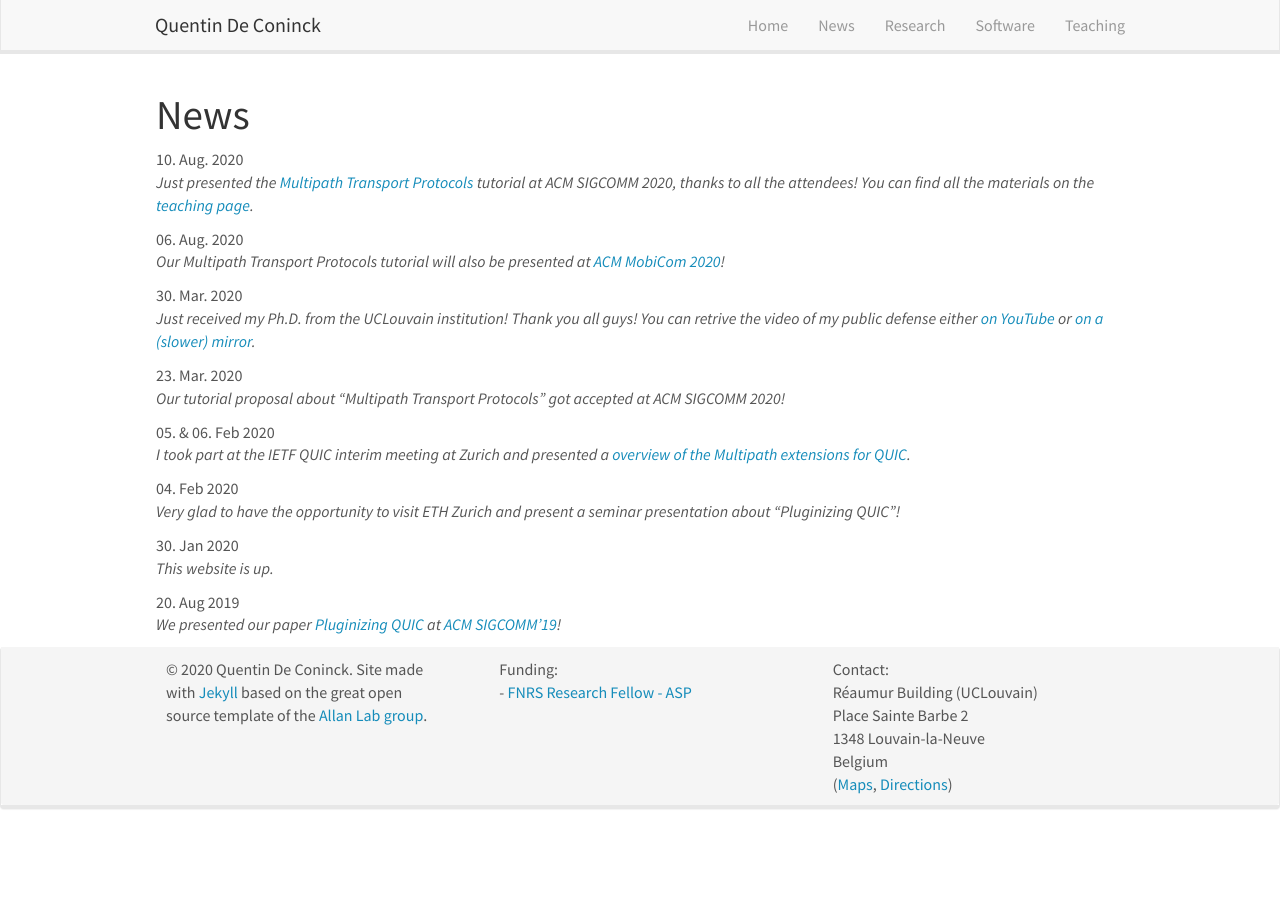
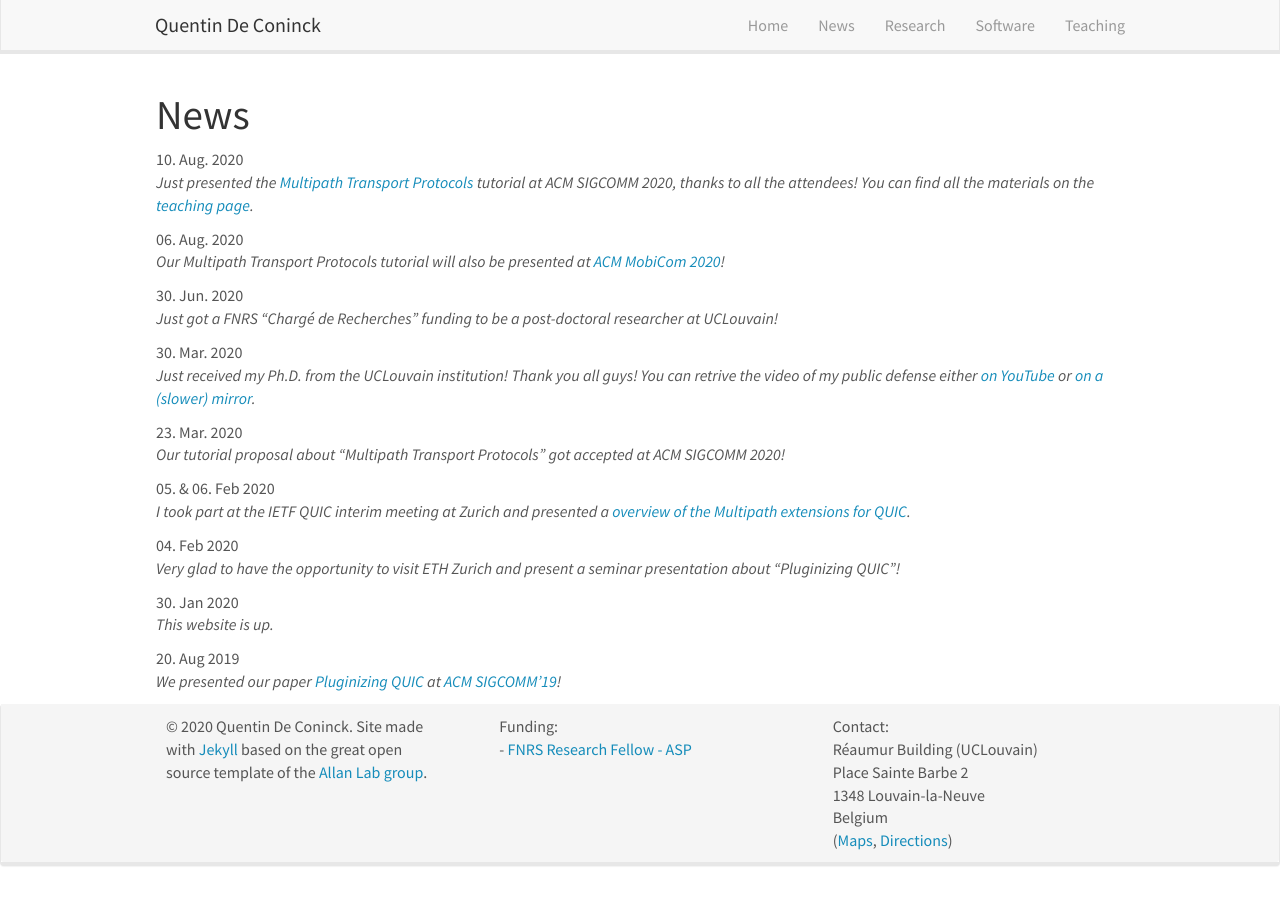
Before and after one commit to qdeconinck/qdeconinck.github.io, a Jekyll site: the page built from _pages/allnews.md, in a window 1280 px wide. Built offline with Jekyll 4.4.1, drawn with Linux system fonts in a browser that asks for light colours; nearby versions of some CDN libraries.

Commit message:
add CR news

```diff
--- a/_data/news.yml
+++ b/_data/news.yml
@@ -3,6 +3,9 @@
 
 - date: 06. Aug. 2020
   headline: Our Multipath Transport Protocols tutorial will also be presented at <a href="https://sigmobile.org/mobicom/2020/">ACM MobiCom 2020</a>!
+
+- date: 30. Jun. 2020
+  headline: Just got a FNRS "Chargé de Recherches" funding to be a post-doctoral researcher at UCLouvain!
 
 - date: 30. Mar. 2020
   headline: Just received my Ph.D. from the UCLouvain institution! Thank you all guys! You can retrive the video of my public defense either <a href="https://youtu.be/b2FWfT9b3Ws?t=132">on YouTube</a> or <a href="https://multipath-tcp.org/data/public_defense_deconinck.mp4">on a (slower) mirror</a>.
```
